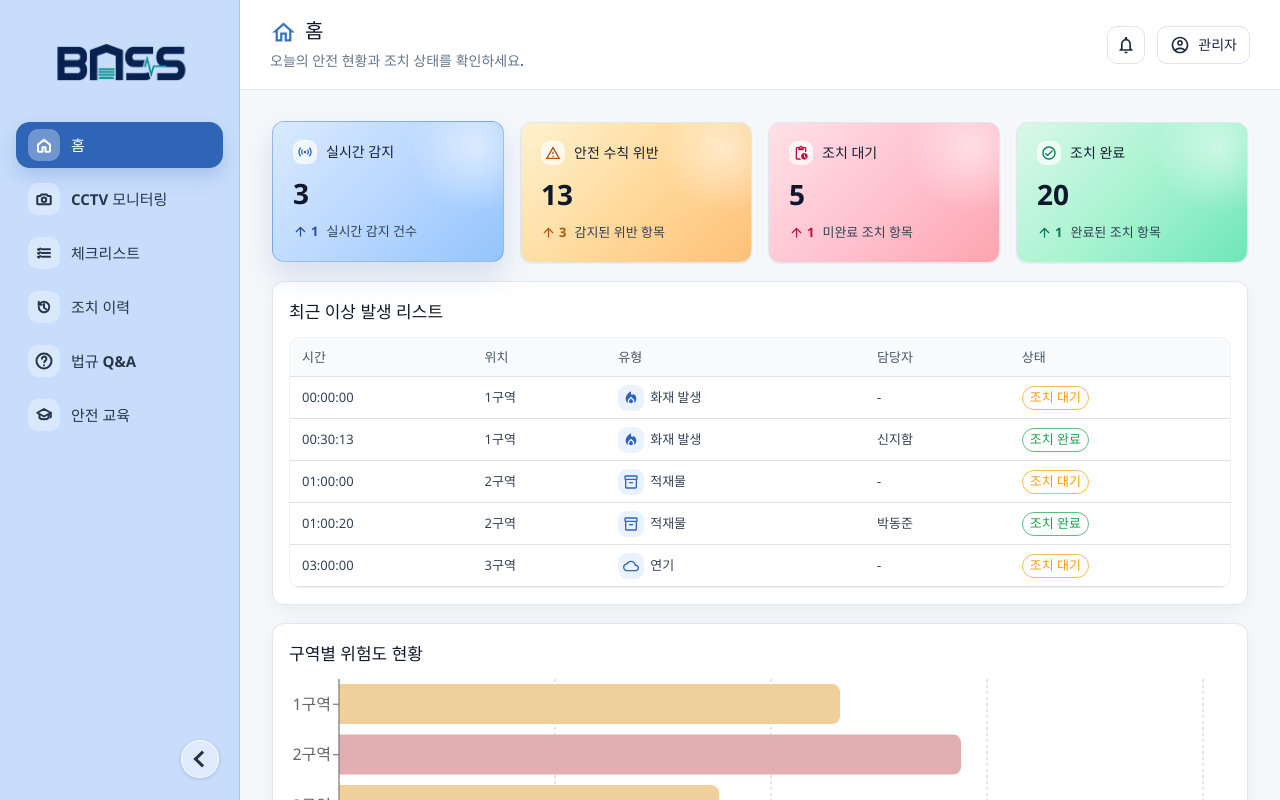
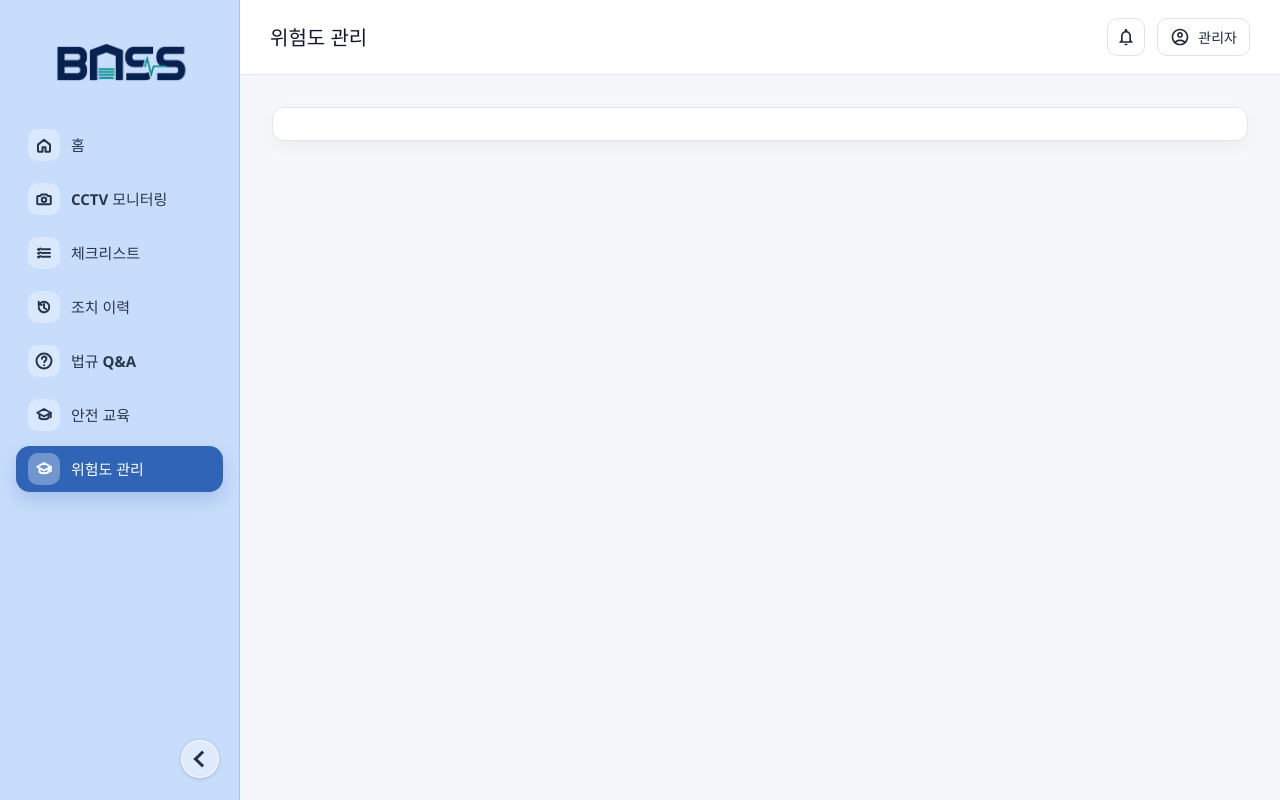
Before and after one commit to aivle-team03/frontend, a React (Vite) app: page /riskmanagementpage in a window 1280 px wide. Before the commit this address led to /. Shown: the top 800 px of the page. Built offline with nearby package versions, Linux system fonts and the light colour scheme; a web font is replaced by a local one.

Commit message:
위험도페이지 시작

```diff
--- a/src/components/layout/MainLayout.jsx
+++ b/src/components/layout/MainLayout.jsx
@@ -10,6 +10,7 @@ const navigationItems = [
   { path: '/actions', label: '조치 이력', icon: 'history' },
   { path: '/law-qa', label: '법규 Q&A', icon: 'help' },
   { path: '/education', label: '안전 교육', icon: 'education' },
+  { path: '/riskmanagementpage', label: '위험도 관리', icon: 'education' },
 ]
 
 function MainLayout() {
--- /dev/null
+++ b/src/pages/RiskManagementPage.jsx
@@ -0,0 +1,15 @@
+import '../styles/MyPage.css'
+function RiskManagementPage()
+{
+
+    return(
+
+        <section   className="home-dashboard">
+<div className="dashboard-card"></div>
+        </section>
+
+    )
+}
+
+
+export default RiskManagementPage
--- a/src/routes/AppRouter.jsx
+++ b/src/routes/AppRouter.jsx
@@ -8,7 +8,7 @@ import LawQaPage from '../pages/LawQaPage.jsx'
 import MonitoringPage from '../pages/MonitoringPage.jsx'
 import MyPage from '../pages/MyPage.jsx'
 import MonitoringDetailPage from '../pages/MonitoringDetailPage.jsx'
-
+import RiskManagementPage from '../pages/RiskManagementPage.jsx'
 function AppRouter() {
   return (
     <BrowserRouter>
@@ -22,6 +22,7 @@ function AppRouter() {
           <Route path="education" element={<EducationPage />} />
           <Route path="mypage" element={<MyPage />} />
           <Route path="monitoringdetail" element={<MonitoringDetailPage />} />
+          <Route path="riskmanagementpage" element={<RiskManagementPage />} />
           <Route path="*" element={<Navigate replace to="/" />} />
         </Route>
       </Routes>
```
Also changed, not shown: src/styles/risk.css (added, +7 -0 lines).
